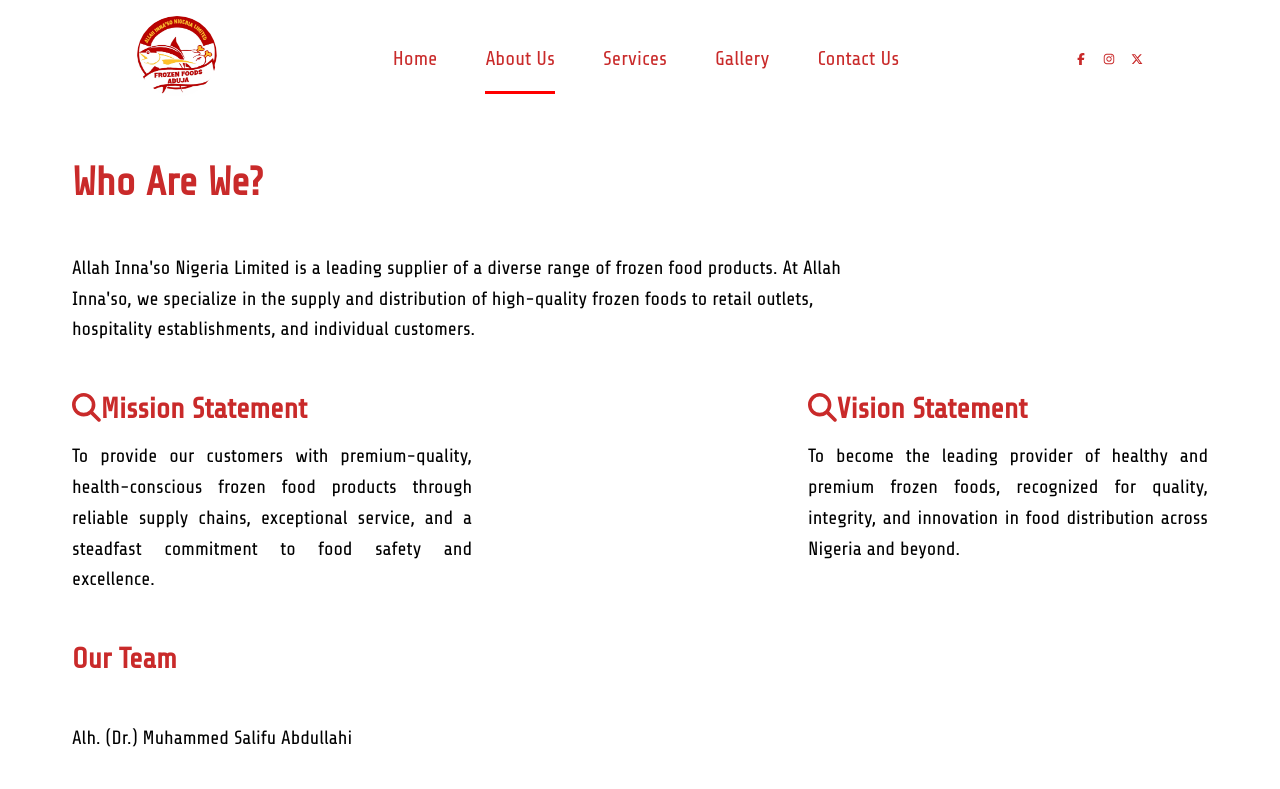
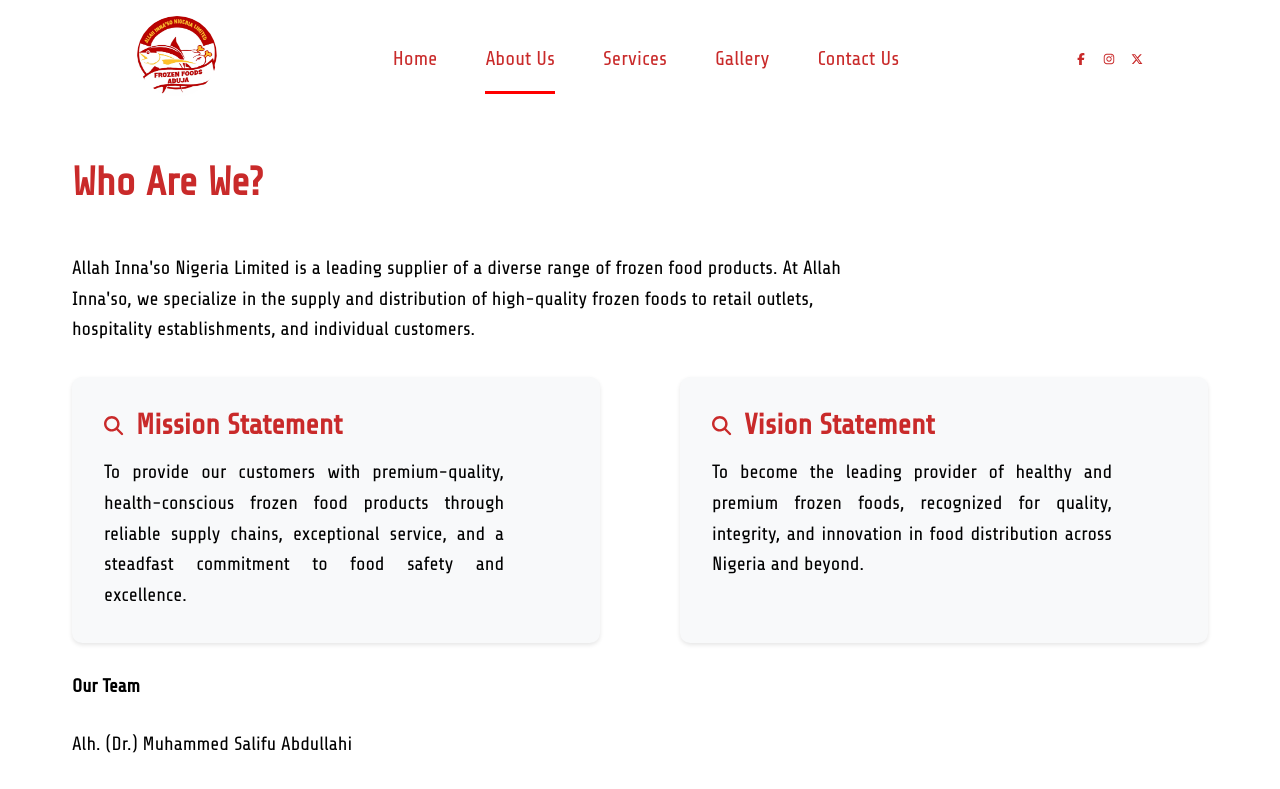
Before and after one commit to aabsani/allah-innaso, a React (Vite) app: page /about in a window 1280 px wide. Shown: the top 789 px of the page. Built offline with nearby package versions, Linux system fonts and the light colour scheme.

Commit message:
Added Comments

```diff
--- a/src/index.css
+++ b/src/index.css
@@ -40,13 +40,13 @@
   position: fixed;
 }
 
-/* Navbar routes */
+/* Navbar's NavLink elements */
 .nav-item {
   position: relative;
   padding-bottom: 1.5rem;
   color: inherit;
   text-decoration: none;
-  transition: color 0.3s ease;
+  /* transition: color 0.3s ease; */
 }
 
 /* Hover underline effect */
@@ -131,13 +131,13 @@
   z-index: 1;
 }
 
-/* arrow buttons for slider */
+/* Slider's next and previous arrow buttons' color */
 .swiper-button-next,
 .swiper-button-prev {
   color: #c92a2a;
 }
 
-/* Hover effect for arrow buttons for slider */
+/* Hover effect slider's arrow buttons */
 .swiper-button-next:hover,
 .swiper-button-prev:hover {
   color: #ffff;
@@ -374,12 +374,6 @@
   /* margin: 0 auto; */
 }
 
-.about h3 {
-  color: #c92a2a;
-  font-size: 1.8rem;
-  margin: 1rem 0;
-}
-
 .about .statement-cards {
   display: flex;
   gap: 5rem;
@@ -389,6 +383,30 @@
 .about .statement-cards p {
   max-width: 400px;
   text-align: justify;
+}
+
+.mission,
+.vision {
+  flex: 1;
+  padding: 2rem;
+  background: #f8f9fa;
+  border-radius: 10px;
+  box-shadow: 0 2px 4px rgba(0, 0, 0, 0.1);
+}
+
+.about .mission h3,
+.about .vision h3 {
+  color: #c92a2a;
+  display: flex;
+  align-items: center;
+  gap: 0.8rem;
+  font-size: 1.8rem;
+  margin-bottom: 1rem;
+}
+
+.about .icon {
+  font-size: 1.2rem;
+  color: #c92a2a;
 }
 
 /* footer stylings */
```
